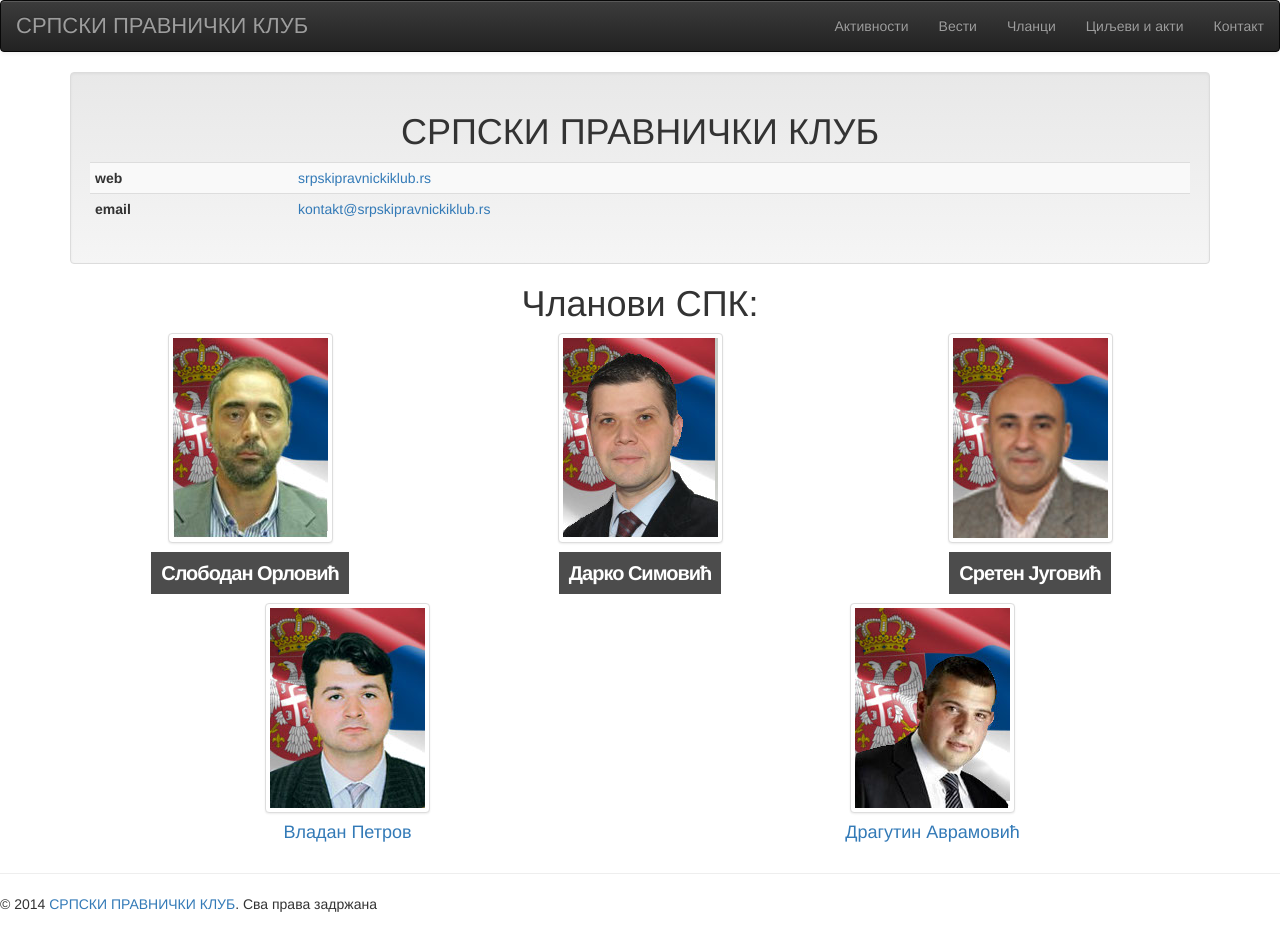
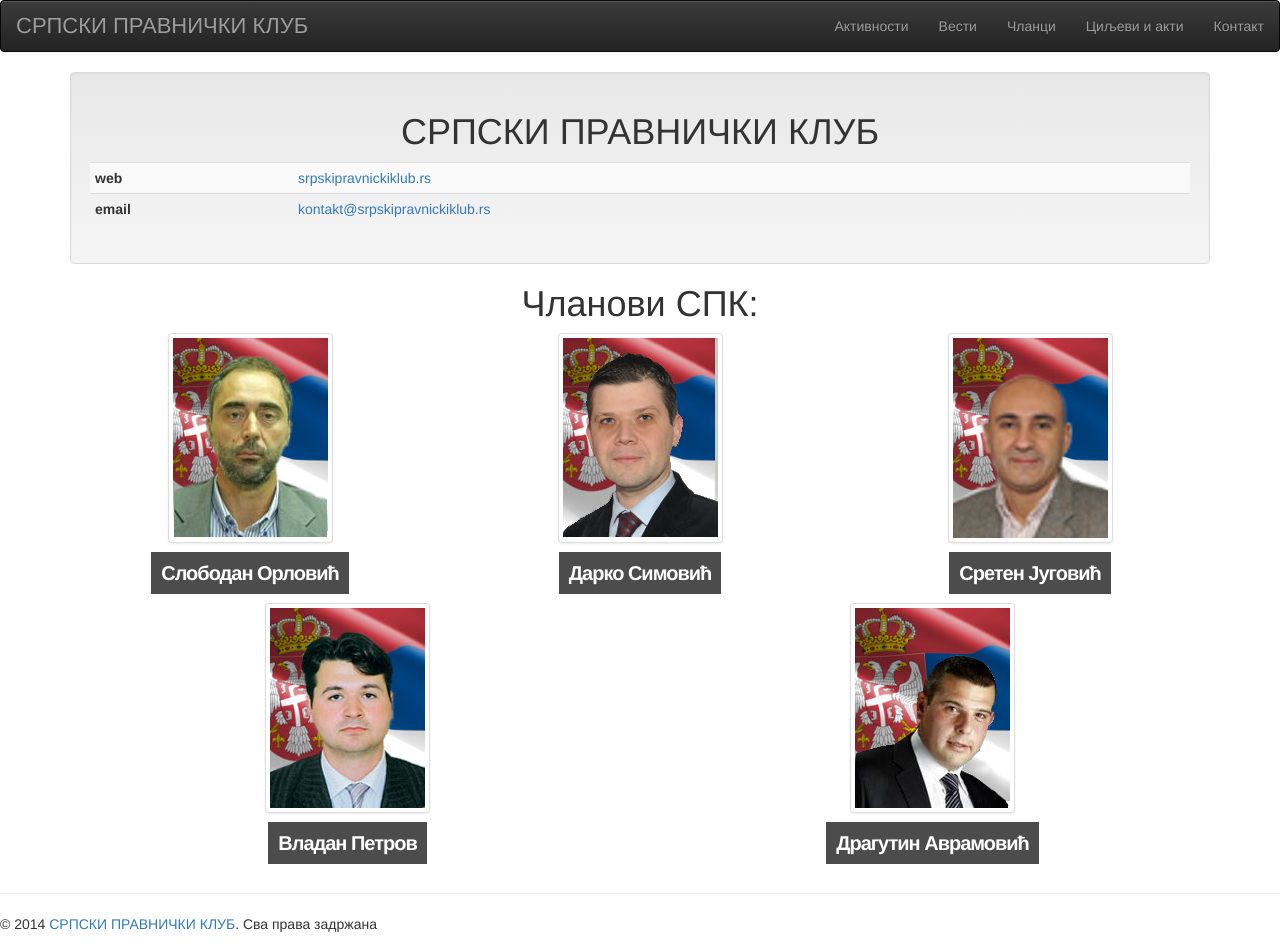
Before and after one commit to kulakajak/srpskipravnickiklub, a Jekyll site: the page built from kontakt/index.html, in a window 1280 px wide. Built offline with Jekyll 4.4.1, drawn with Linux system fonts in a browser that asks for light colours; nearby versions of some CDN libraries; Markdown is read by kramdown in place of the engine named in the settings.

Commit message:
adding white font on kontakt

```diff
--- a/kontakt/index.html
+++ b/kontakt/index.html
@@ -38,9 +38,9 @@ layout: default
   <div class="col-sm-6">
     <a href="/clanovi/{{site.data.authors[mem].folder}}">
         <img class="img-thumbnail img-rounded center-block" src="/assets/photos/{{ site.data.authors[mem].folder }}.jpg" >
-      <h4>
+      <h4><span>
         {{ site.data.authors[mem].full-name }}
-      </h4>
+      </span></h4>
     </a>
   </div>
   {% endfor %}
```
